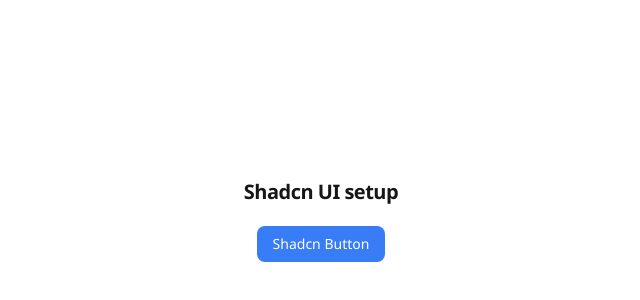
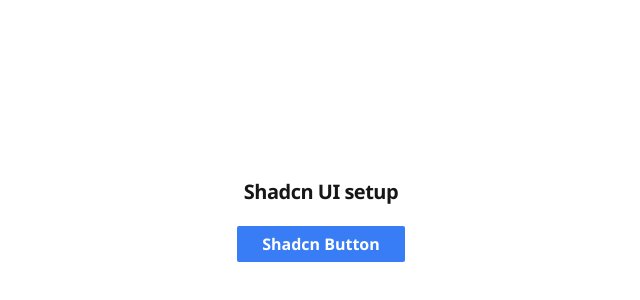
Before and after one commit to safronman/ui-kit-inctagram, a React (Vite) app: page / in a window 1280 px wide. Shown: the part 182-482 px from the top of the page, without its empty margins (319-959 px from the left). Built offline with nearby package versions, Linux system fonts and the light colour scheme.

Commit message:
refactor: align button variants with figma design

```diff
--- a/src/App.tsx
+++ b/src/App.tsx
@@ -6,7 +6,7 @@
     <main className="flex min-h-screen items-center justify-center bg-background p-6">
       <div className="flex flex-col items-center gap-4">
         <H1>Shadcn UI setup</H1>
-        <Button variant={'default'}>Shadcn Button</Button>
+        <Button>Shadcn Button</Button>
       </div>
     </main>
   )
--- a/src/components/ui/button.tsx
+++ b/src/components/ui/button.tsx
@@ -5,32 +5,31 @@
 import { cn } from '@/lib/utils'
 
 const buttonVariants = cva(
-  "inline-flex items-center justify-center gap-2 whitespace-nowrap rounded-md text-sm font-medium transition-all disabled:pointer-events-none disabled:opacity-50 [&_svg]:pointer-events-none [&_svg:not([class*='size-'])]:size-4 shrink-0 [&_svg]:shrink-0 outline-none focus-visible:border-ring focus-visible:ring-ring/50 focus-visible:ring-[3px] aria-invalid:ring-destructive/20 dark:aria-invalid:ring-destructive/40 aria-invalid:border-destructive",
+  "inline-flex shrink-0 items-center justify-center gap-2 whitespace-nowrap rounded-[2px] border border-transparent text-h3 font-semibold transition-colors disabled:pointer-events-none [&_svg]:pointer-events-none [&_svg:not([class*='size-'])]:size-4 [&_svg]:shrink-0 outline-none",
   {
     variants: {
       variant: {
-        default: 'bg-primary text-primary-foreground hover:bg-primary/90',
-        destructive:
-          'bg-destructive text-white hover:bg-destructive/90 focus-visible:ring-destructive/20 dark:focus-visible:ring-destructive/40 dark:bg-destructive/60',
+        primary:
+          'bg-[var(--accent-500)] text-[var(--neutral-100)] hover:bg-[var(--accent-100)] active:bg-[var(--accent-700)] active:text-[var(--neutral-500)] focus-visible:border-2 focus-visible:border-[var(--accent-700)] disabled:bg-[var(--accent-900)] disabled:text-[var(--neutral-900)]',
+        secondary:
+          'bg-[var(--ink-300)] text-[var(--neutral-100)] hover:bg-[var(--ink-100)] active:bg-[var(--ink-400)] focus-visible:border focus-visible:border-[var(--accent-300)] disabled:bg-[var(--ink-500)] disabled:text-[var(--neutral-900)]',
         outline:
-          'border bg-background shadow-xs hover:bg-accent hover:text-accent-foreground dark:bg-input/30 dark:border-input dark:hover:bg-input/50',
-        secondary: 'bg-secondary text-secondary-foreground hover:bg-secondary/80',
-        ghost: 'hover:bg-accent hover:text-accent-foreground dark:hover:bg-accent/50',
-        link: 'text-primary underline-offset-4 hover:underline',
+          'border-[var(--accent-500)] text-[var(--accent-500)] hover:border-[var(--accent-100)] hover:text-[var(--accent-100)] active:border-[var(--accent-700)] active:text-[var(--accent-700)] focus-visible:border-2 focus-visible:border-[var(--accent-700)] focus-visible:text-[var(--accent-700)] disabled:border-[var(--accent-900)] disabled:text-[var(--accent-900)]',
+        text: 'text-[var(--accent-500)] hover:text-[var(--accent-100)] active:text-[var(--accent-700)] focus-visible:border-2 focus-visible:border-[var(--accent-700)] disabled:text-[var(--accent-900)]',
       },
       size: {
-        default: 'h-9 px-4 py-2 has-[>svg]:px-3',
-        xs: "h-6 gap-1 rounded-md px-2 text-xs has-[>svg]:px-1.5 [&_svg:not([class*='size-'])]:size-3",
-        sm: 'h-8 rounded-md gap-1.5 px-3 has-[>svg]:px-2.5',
-        lg: 'h-10 rounded-md px-6 has-[>svg]:px-4',
+        default: 'h-9 px-6 py-1.5 has-[>svg]:px-4',
+        xs: "h-6 gap-1 rounded-[2px] px-2 text-xs has-[>svg]:px-1.5 [&_svg:not([class*='size-'])]:size-3",
+        sm: 'h-8 gap-1.5 rounded-[2px] px-3 has-[>svg]:px-2.5',
+        lg: 'h-10 rounded-[2px] px-6 has-[>svg]:px-4',
         icon: 'size-9',
-        'icon-xs': "size-6 rounded-md [&_svg:not([class*='size-'])]:size-3",
+        'icon-xs': "size-6 rounded-[2px] [&_svg:not([class*='size-'])]:size-3",
         'icon-sm': 'size-8',
         'icon-lg': 'size-10',
       },
     },
     defaultVariants: {
-      variant: 'default',
+      variant: 'primary',
       size: 'default',
     },
   },
@@ -38,7 +37,7 @@
 
 function Button({
   className,
-  variant = 'default',
+  variant = 'primary',
   size = 'default',
   asChild = false,
   ...props
--- a/src/index.css
+++ b/src/index.css
@@ -148,6 +148,7 @@
 
   --ink-100: oklch(0.417 0 0);
   --ink-300: oklch(0.321 0 0);
+  --ink-400: oklch(0.248 0 0);
   --ink-500: oklch(0.205 0 0);
   --ink-700: oklch(0.159 0 0);
   --ink-900: oklch(0 0 0);
```
